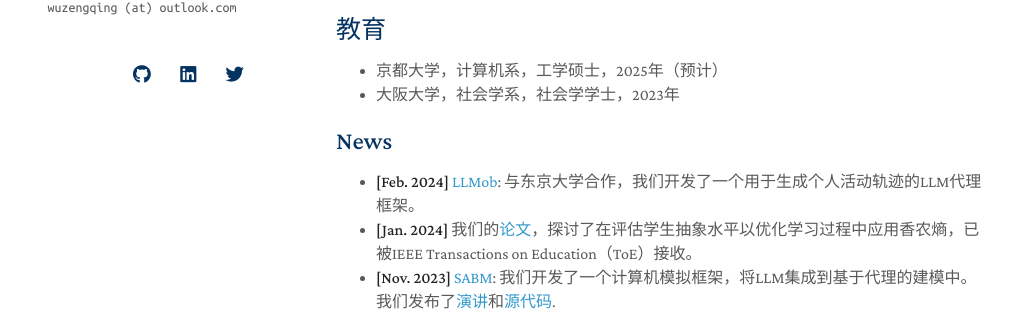
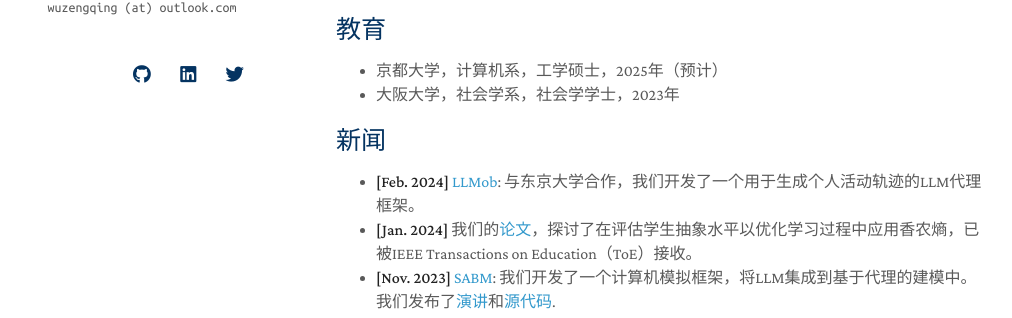
Before and after one commit to wuzengqing001225/wuzengqing001225.github.io, a Jekyll site: the page built from cn.md, in a window 1280 px wide and 900 px high. Shown: the part 363-681 px from the top of the window, without its empty margins (134-1146 px from the left). Built offline with Jekyll 4.4.1, drawn with Linux system fonts in a browser that asks for light colours; nearby versions of some CDN libraries; a style sheet for code colours, icons or effects is not loaded; our own code applies the rules of GitHub Pages for plain Markdown files.

Commit message:
Update cn.md

```diff
--- a/cn.md
+++ b/cn.md
@@ -18,7 +18,7 @@ layout: homepage
 - 京都大学，计算机系，工学硕士，2025年（预计）
 - 大阪大学，社会学系，社会学学士，2023年
 
-## News
+## 新闻
 
 - **[Feb. 2024]** [LLMob](https://arxiv.org/abs/2402.14744): 与东京大学合作，我们开发了一个用于生成个人活动轨迹的LLM代理框架。
 - **[Jan. 2024]** 我们的[论文](https://drive.google.com/file/d/1OHINx0XsqTKS-rHOJCTqdY8Cz664Beez/view)，探讨了在评估学生抽象水平以优化学习过程中应用香农熵，已被IEEE Transactions on Education（ToE）接收。
```
